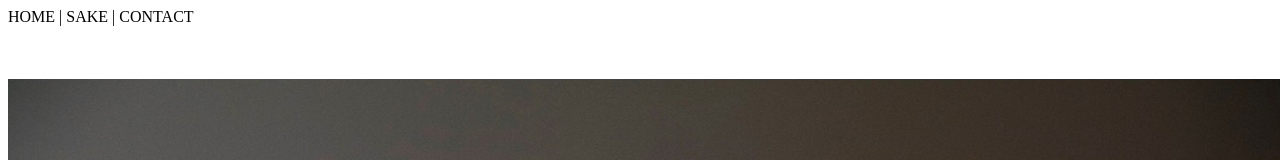
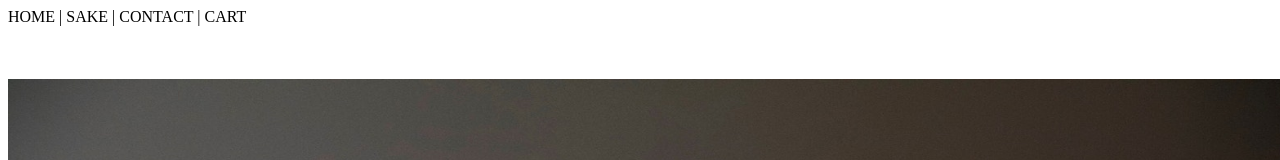
Before and after one commit to ko1h/mirai-tap-room, a React (Create React App) app: page / in a window 1280 px wide. Shown: the top 160 px of the page. Built offline with nearby package versions, Linux system fonts and the light colour scheme; the HTML template or start-up script is replaced by a standard one.

Commit message:
Add cart component so customer can check out the item they will want to purchase

```diff
--- a/src/components/Header.jsx
+++ b/src/components/Header.jsx
@@ -18,7 +18,7 @@ function Header(){
             align-items: center;
           }
             `}</style>
-      <Link to="/" style={linkStyle}>HOME</Link> | <Link to="/sake" style={linkStyle}>SAKE</Link> | <Link to="/contact" style={linkStyle}>CONTACT</Link>
+          <Link to="/" style={linkStyle}>HOME</Link> | <Link to="/sake" style={linkStyle}>SAKE</Link> | <Link to="/contact" style={linkStyle}>CONTACT</Link> | <Link to="/card" style={linkStyle}>CART</Link>
     </div>
   )
 }
```
Also changed, not shown: src/components/Cart.jsx (added).
